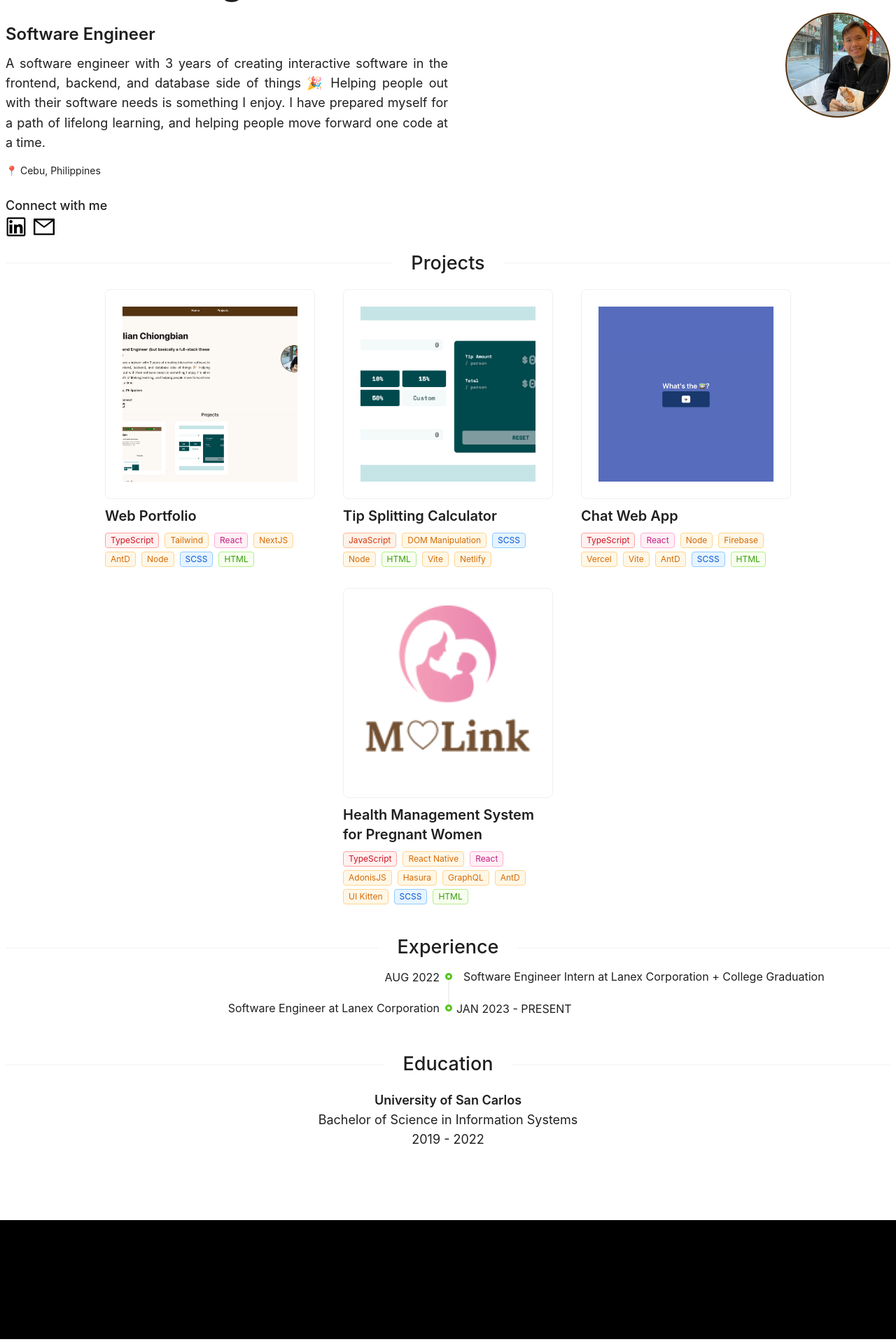
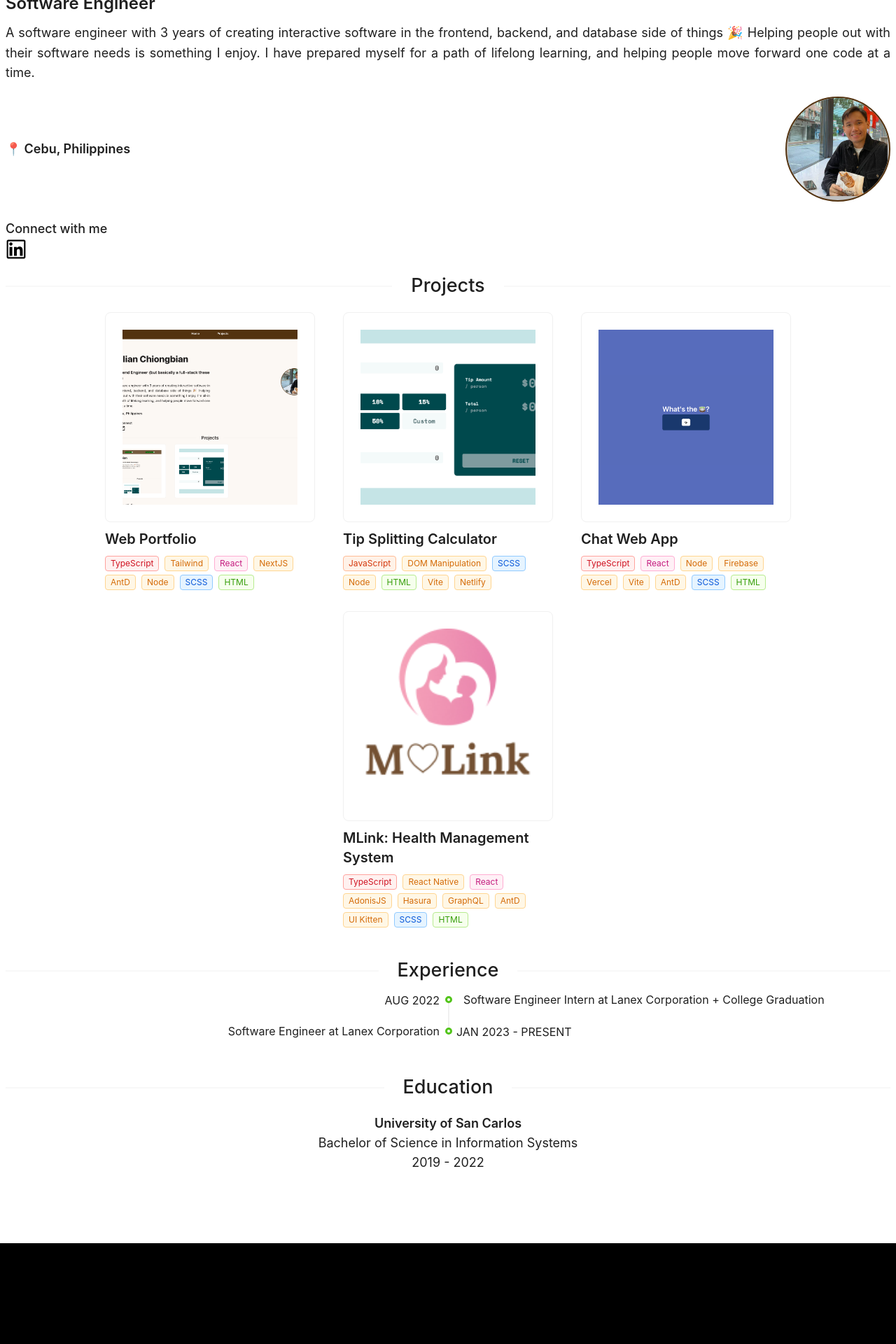
Before and after one commit to carloschiongbian/web-portfolio, a Next.js app: page /pages/home in a window 1280 px wide. Shown: the part 200-2120 px from the top of the page at 70% size. Built offline with nearby package versions, Linux system fonts and the light colour scheme.

Commit message:
feat: mobile responsiveness

```diff
--- a/src/app/pages/home/data.ts
+++ b/src/app/pages/home/data.ts
@@ -49,7 +49,7 @@ export const projects = [
   },
   {
     id: 4,
-    title: "Health Management System for Pregnant Women",
+    title: "MLink: Health Management System",
     thumbnailPath: "/mlink-logo.png",
     link: "../../pages/projects/",
     technologies: [
--- a/src/app/pages/home/page.tsx
+++ b/src/app/pages/home/page.tsx
@@ -1,7 +1,21 @@
 "use client";
 
-import { LinkedinOutlined, MailOutlined } from "@ant-design/icons";
-import { Avatar, Col, Divider, Row, Switch, Timeline, Typography } from "antd";
+import {
+  LinkedinOutlined,
+  MenuUnfoldOutlined,
+  MenuFoldOutlined,
+} from "@ant-design/icons";
+import {
+  Avatar,
+  Button,
+  Col,
+  Divider,
+  Menu,
+  Row,
+  Switch,
+  Timeline,
+  Typography,
+} from "antd";
 import { useState } from "react";
 import Image from "next/image";
 import EducationTabs from "@/app/components/EducationTabs";
@@ -65,19 +79,27 @@ const Home = () => {
       </div>
 
       {/* Header */}
-      <Row style={{ width: "100%", marginTop: "110px" }} wrap={false}>
+      {/* Header Content */}
+      <Title className="developer-name">Julian Chiongbian</Title>
+      <Title level={3}>Software Engineer</Title>
+      <Row style={{ width: "100%" }} className="header-container">
         <Col
           style={{
-            width: "50%",
+            // width: "50%",
             textAlign: "left",
           }}
         >
-          {/* Header Content */}
-          <Title className="developer-name">Julian Chiongbian</Title>
-          <Title level={3}>Software Engineer</Title>
-
           {/* Sub-Header Content */}
           <Row className="sub-header">
+            <Avatar className="avatar-mobile" size={100}>
+              <Image
+                src={"/avatar-photo.jpeg"}
+                className="avatar-pic-mobile"
+                alt="avatar-pic-mobile"
+                width={100}
+                height={100}
+              />
+            </Avatar>
             <Text className="sub-header-content">
               A software engineer with 3 years of creating interactive software
               in the frontend, backend, and database side of things 🎉 Helping
@@ -86,14 +108,17 @@ const Home = () => {
               people move forward one code at a time.
             </Text>
           </Row>
+        </Col>
 
-          <Row style={{ marginTop: "15px" }} wrap={false}>
+        <Row
+          className="avatar"
+          style={{ width: "100%", justifyContent: "space-between" }}
+          wrap={false}
+        >
+          <Row className="container-2" wrap={false}>
             <Text className="location">📍 Cebu, Philippines</Text>
           </Row>
-        </Col>
-
-        <Row className="avatar" wrap={false}>
-          <Avatar size={150}>
+          <Avatar className="avatar-web" size={150}>
             <Image
               src={"/avatar-photo.jpeg"}
               className="avatar-pic"
@@ -110,7 +135,6 @@ const Home = () => {
           <LinkedinOutlined
             onClick={() => window?.open(linkedInLink, "_blank")?.focus()}
           />
-          <MailOutlined />
         </Row>
       </Col>
 
--- a/src/app/pages/layout.tsx
+++ b/src/app/pages/layout.tsx
@@ -1,10 +1,15 @@
 "use client";
 
-import { Col } from "antd";
+import { Button, Col, Menu } from "antd";
 import Title from "antd/es/typography/Title";
+import {
+  LinkedinOutlined,
+  MenuUnfoldOutlined,
+  MenuFoldOutlined,
+} from "@ant-design/icons";
 import "../../app/globals.scss";
 import { useRouter } from "next/navigation";
-import { useEffect } from "react";
+import { useEffect, useState } from "react";
 
 export default function MainLayout({
   children,
@@ -14,6 +19,16 @@ export default function MainLayout({
   const route = useRouter();
   const menuItems = [{ key: "Home", label: "Home", route: "home" }];
 
+  const items = [
+    { key: "1", label: "Option 1" },
+    { key: "2", label: "Option 2" },
+    { key: "3", label: "Option 3" },
+  ];
+  const [collapsed, setCollapsed] = useState(false);
+
+  const toggleCollapsed = () => {
+    setCollapsed(!collapsed);
+  };
   return (
     <>
       <div>
@@ -33,19 +48,8 @@ export default function MainLayout({
         </div>
         <Col style={{ marginTop: "100px" }}>{children}</Col>
       </div>
-      <footer
-        className="footer-container"
-        style={{
-          paddingBlock: "40px",
-          backgroundColor: "black",
-          marginTop: "100px",
-          left: 0,
-          // bottom: 0,
-          width: "100%",
-          position: "absolute",
-          zIndex: 99999,
-        }}
-      >
+
+      <footer className="footer-container">
         <Title>footer</Title>
       </footer>
     </>
--- a/src/app/pages/projects/[id]/data.ts
+++ b/src/app/pages/projects/[id]/data.ts
@@ -15,7 +15,7 @@ export const PROJECT_DATA: any = {
     ],
     thumbnailPath: "/portfolio-thumbnail.png",
     content:
-      "This is a website that I build from scratch with the aim to \
+      "This is a website that I built from scratch with the aim to \
     showcase my skills through the projects that I have started for fun, and projects\
     that I contributed to in my professional experience.",
     link: "https://web-portfolio-2sjckcwm0-carloschiongbians-projects.vercel.app/pages/home",
```
